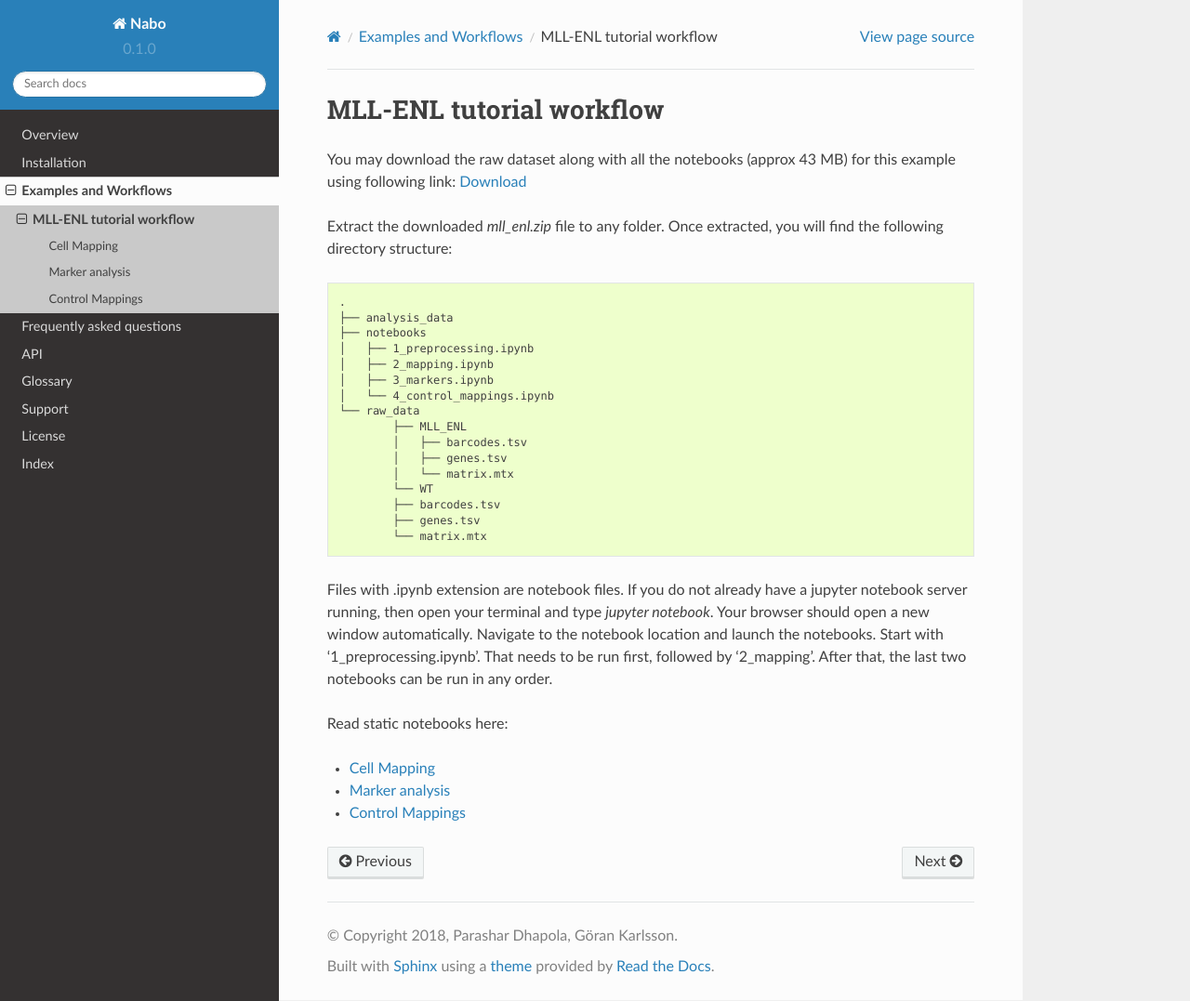
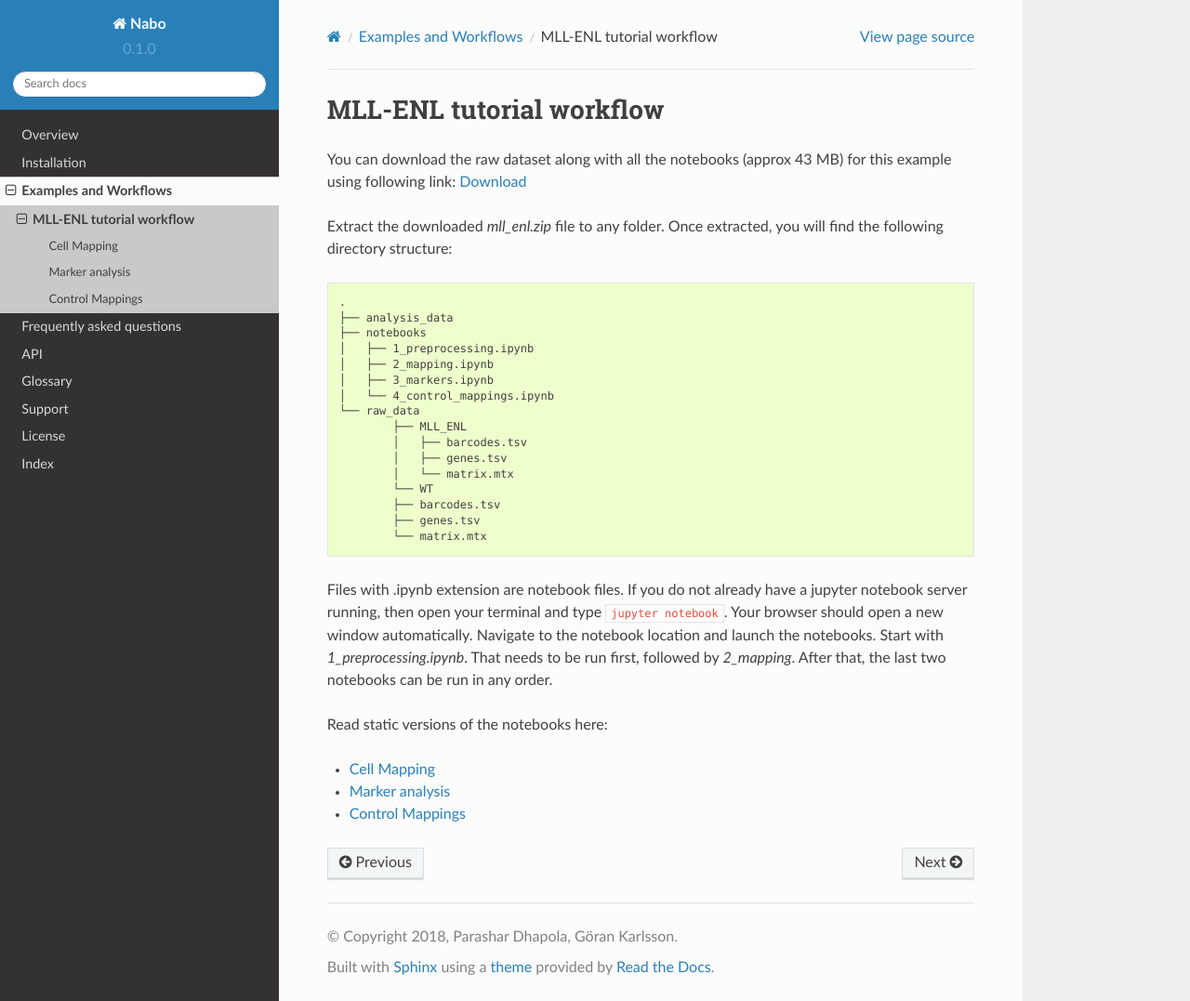
Before and after one commit to parashardhapola/nabo, a Sphinx documentation site: the page built from docs/mll_enl.rst, in a window 1280 px wide and 1077 px high. Shown: the whole window at 93% size. Built offline with Sphinx 7.4.7 and the Read the Docs theme 2.0.0, drawn with Linux system fonts in a browser that asks for light colours; pages that are not in the unit, such as notebooks, are missing from menus.

Commit message:
notebook 3 & 4: wordings, formatting

```diff
--- a/docs/mll_enl.rst
+++ b/docs/mll_enl.rst
@@ -2,11 +2,13 @@
 MLL-ENL tutorial workflow
 =========================
 
-You may download the raw dataset along with all the notebooks (approx 43 MB) for this example using following link: Download_
+You can download the raw dataset along with all the notebooks (approx 43 MB)
+for this example using following link: Download_
 
 .. _Download: https://files.osf.io/v1/resources/7t3rc/providers/osfstorage/5b452fcd4e95590012affb23?action=download&version=1&view_only=338f2b3896fe48ab99f52cc54cd01653&direct
 
-Extract the downloaded `mll_enl.zip` file to any folder. Once extracted, you will find the following directory structure:
+Extract the downloaded `mll_enl.zip` file to any folder. Once extracted, you
+will find the following directory structure:
 
 ::
 
@@ -28,13 +30,13 @@ Extract the downloaded `mll_enl.zip` file to any folder. Once extracted, you wil
 		└── matrix.mtx
 
 Files with .ipynb extension are notebook files. If you do not already have a
-jupyter notebook server running, then open your terminal and type `jupyter
-notebook`.  Your browser should open a new window automatically. Navigate to
+jupyter notebook server running, then open your terminal and type ``jupyter
+notebook``.  Your browser should open a new window automatically. Navigate to
 the notebook location and launch the notebooks. Start with
-'1_preprocessing.ipynb'. That needs to be run first, followed by '2_mapping'.
+`1_preprocessing.ipynb`. That needs to be run first, followed by `2_mapping`.
 After that, the last two notebooks can be run in any order.
 
-Read static notebooks here:
+Read static versions of the notebooks here:
 
 .. toctree::
 	:maxdepth: 1
```
Also changed, not shown: docs/analysis/mll_enl/notebooks/3_markers.ipynb, docs/analysis/mll_enl/notebooks/4_control_mappings.ipynb.
